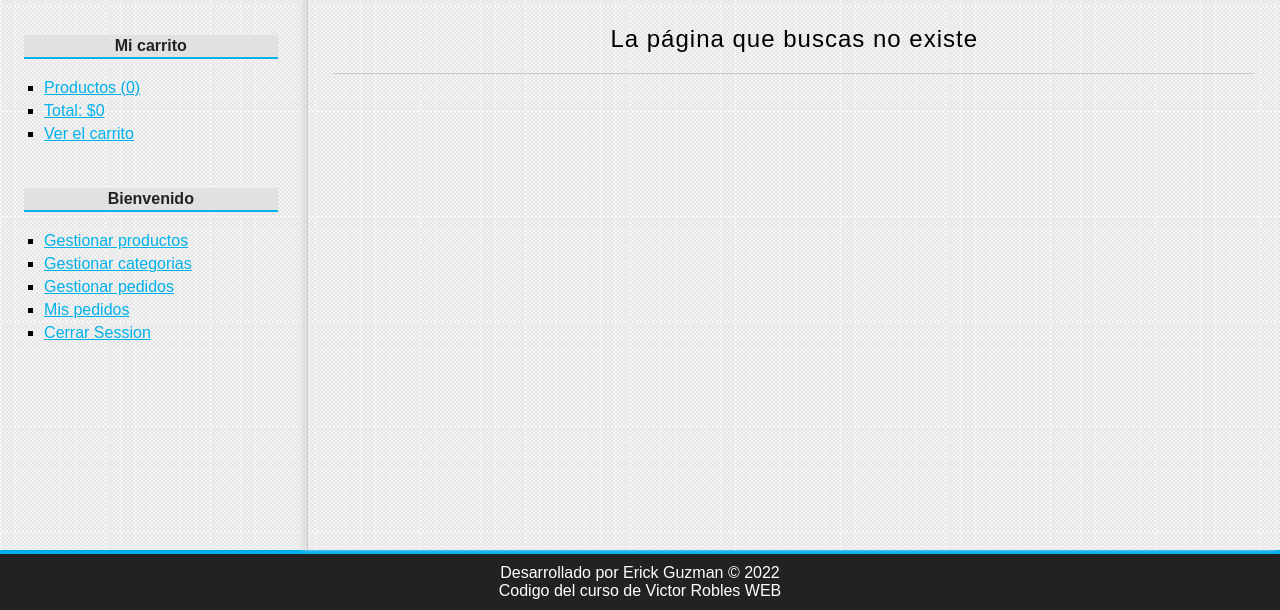
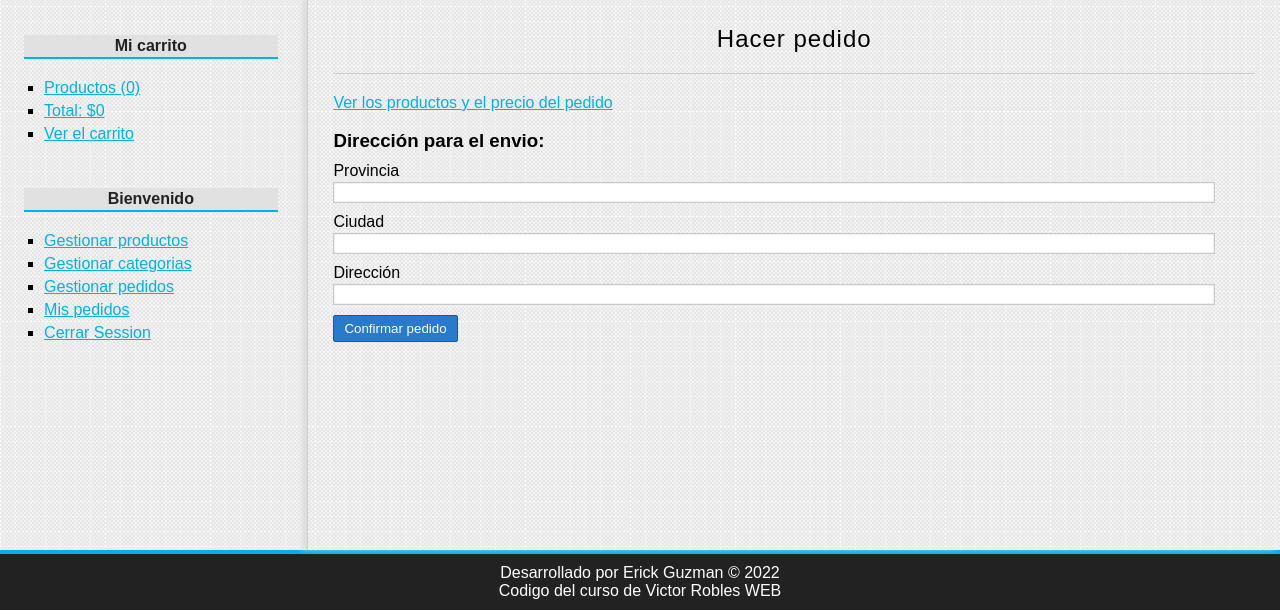
Before and after one commit to GuzMi-Hub/e-comerce-oldy, a PHP site: page /e-comerce-oldy/pedido/realize in a window 1280 px wide. Shown: the part 204-814 px from the top of the page. Run offline with PHP 8.4, Linux system fonts and the light colour scheme; the visitor is signed in with stand-in values (Sample User, id 1); data that the repository does not hold is empty.

Commit message:
Order form finished

```diff
--- a/controllers/pedidoController.php
+++ b/controllers/pedidoController.php
@@ -1,7 +1,14 @@
 <?php
 
-class pedidoController{
-  public  function index(){
-    echo "Controlador pedidos, Acción index";
+class pedidoController
+{
+  public function realize()
+  {
+    require_once 'views/pedido/realize.php';
+  }
+
+  public function add()
+  {
+    var_dump($_POST);
   }
 }
--- /dev/null
+++ b/views/pedido/realize.php
@@ -0,0 +1,27 @@
+<?php if (isset($_SESSION['identity'])): ?>
+  <h1>Hacer pedido</h1>
+  <p>
+    <a href="<?=base_url . "ShoppingCart/index"?>">Ver los productos y el precio del pedido</a>
+  </p>
+  <br>
+
+  <h3>Dirección para el envio:</h3>
+  <form action="<?=base_url . "pedido/add"?>" method="POST">
+    <label for="provincia">Provincia</label>
+    <input type="text" name="provincia" required>
+
+    <label for="ciudad">Ciudad</label>
+    <input type="text" name="ciudad" required>
+
+    <label for="direccion">Dirección</label>
+    <input type="text" name="direccion" required>
+
+    <input type="submit" value="Confirmar pedido">
+
+  </form>
+
+
+<?php else: ?>
+  <h1>Necesitars estar identificado</h1>
+  <p>Necesitas estar logeado en la web para poder realizar tu pedido.</p>
+<?php endif;?>
```
Also changed, not shown: views/ShoppingCart/index.php (+7 -7 lines).
